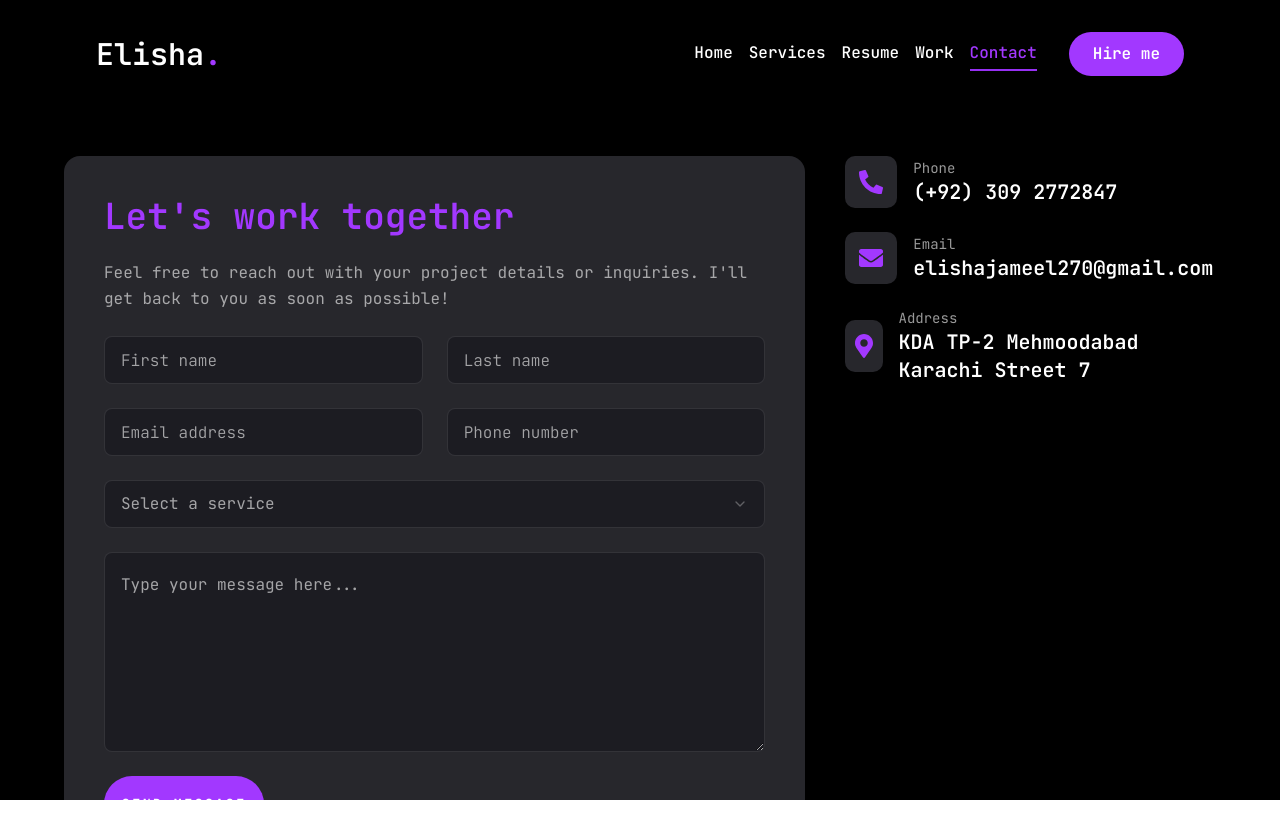
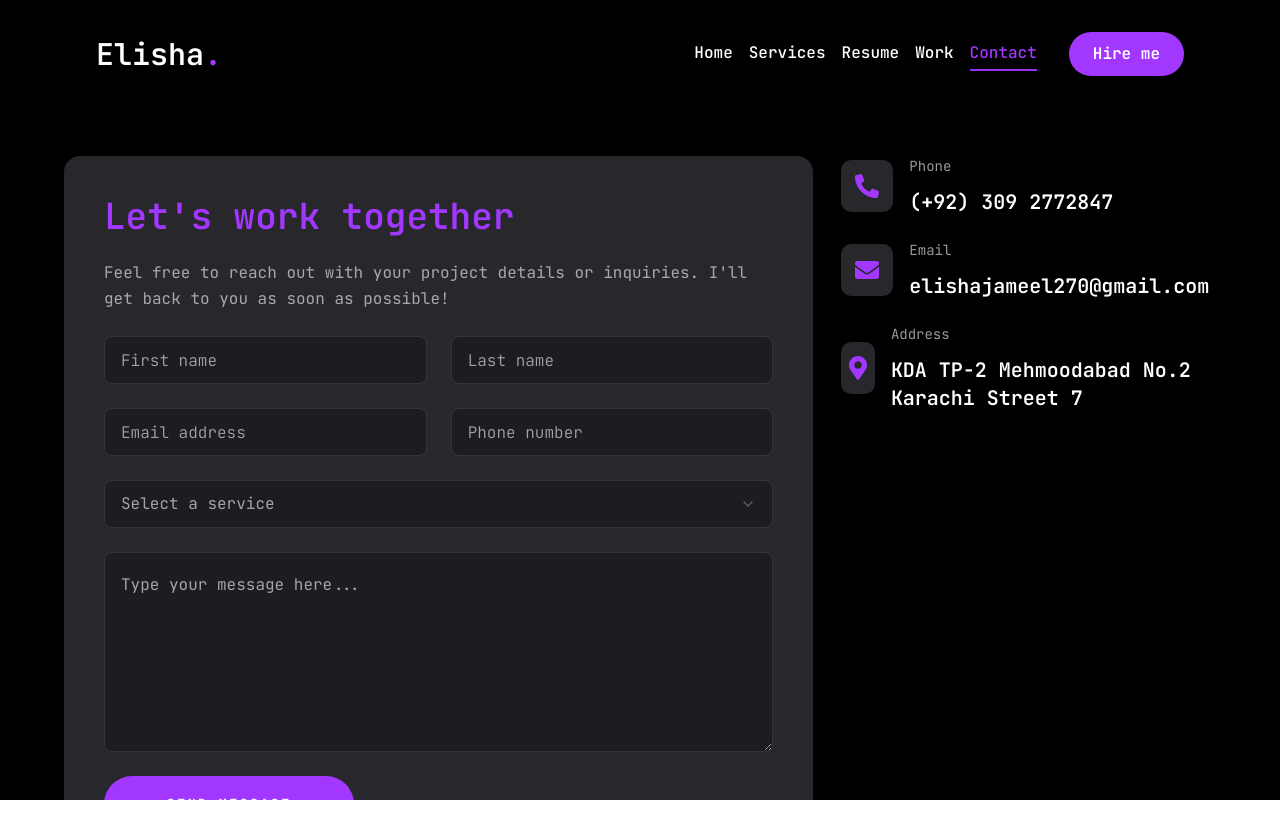
Before and after one commit to elishabhatti/elisha-portfolio, a Next.js app: page /contact in a window 1280 px wide. Shown: the top 838 px of the page. Built offline with nearby package versions, Linux system fonts and the light colour scheme.

Commit message:
changed some stylings

```diff
--- a/app/contact/page.jsx
+++ b/app/contact/page.jsx
@@ -30,7 +30,7 @@ const info = [
   {
     icon: <FaMapMarkerAlt />,
     title: "Address",
-    description: "KDA TP-2 Mehmoodabad Karachi Street 7",
+    description: "KDA TP-2 Mehmoodabad No.2 Karachi Street 7",
   },
 ];
 
@@ -42,10 +42,10 @@ const Contact = () => {
         opacity: 1,
         transition: { delay: 0.6, duration: 0.5, ease: "easeInOut" },
       }}
-      className="py-12 px-4 md:px-8 lg:px-16"
+      className="py-12 px-4 md:px-8 xl:px-16"
     >
       <div className="container mx-auto">
-        <div className="flex flex-col lg:flex-row gap-10 lg:gap-10 items-start">
+        <div className="flex flex-col lg:flex-row gap-7 lg:gap-7 items-start">
           {/* form */}
           <div className="w-full lg:w-2/3">
             <form className="flex flex-col gap-6 p-8 md:p-10 bg-[#27272c] rounded-2xl shadow-lg">
@@ -87,7 +87,7 @@ const Contact = () => {
               />
 
               {/* button */}
-              <Button size="lg" className="w-full md:w-40 py-3 font-medium">
+              <Button size="lg" className="max-w-[250px] font-medium">
                 Send Message
               </Button>
             </form>
@@ -110,7 +110,7 @@ const Contact = () => {
 
                   {/* text */}
                   <div>
-                    <p className="text-white/60 text-sm">{item.title}</p>
+                    <p className="text-white/60 mb-3 text-sm">{item.title}</p>
                     <h3 className="text-base sm:text-lg md:text-xl font-semibold">
                       {item.description}
                     </h3>
--- a/app/globals.css
+++ b/app/globals.css
@@ -2,6 +2,7 @@
 @import "tw-animate-css";
 
 @custom-variant dark (&:is(.dark *));
+
 body {
   font-family: var(--font-jetbrainsMono);
   background-color: var(--color-primary);
--- a/app/page.jsx
+++ b/app/page.jsx
@@ -23,20 +23,23 @@ const page = () => {
 
             {/* btn and socials */}
             <div className="flex cursor-pointer flex-col lg:flex-row items-center gap-6">
+              <div className="group">
                 <Button
                   variant="outline"
                   size="lg"
-                className="uppercase hover:text-white flex items-center gap-2"
+                  className="uppercase border-2 group-hover:transition-all duration-300 group-hover:bg-[#a238ff] flex items-center gap-2"
                 >
                   <a href="/Elisha-Jameel.docx" download>
-                  <span>Download CV</span>
-                  <FiDownload className="text-xl ml-2 inline" />
+                    <span className="hover:transition-all duration-300 group-hover:text-white">
+                      Download CV
+                    </span>
+                    <FiDownload className="hover:transition-all duration-300 group-hover:text-white text-xl ml-2 inline" />
                   </a>
                 </Button>
-
+              </div>
               <Social
                 containerStyles="flex gap-6"
-                iconStyles="w-10 h-10 border-2 border-[#a238ff] rounded-full flex justify-center items-center text-[#a238ff] text-base hover:bg-[#a238ff] hover:text-white hover:transition-all duration-500"
+                iconStyles="w-13 h-13 text-xl border-2 border-[#a238ff] rounded-full hover:transition-all duration-300 flex justify-center items-center text-[#a238ff] hover:bg-[#a238ff] text-base hover:text-white"
               />
             </div>
           </div>
--- a/app/services/page.jsx
+++ b/app/services/page.jsx
@@ -51,7 +51,7 @@ const Services = () => {
             return (
               <div
                 key={index}
-                className="flex-1 flex flex-col justify-center gap-6 group"
+                className="flex-1 flex flex-col justify-center gap-6"
               >
                 {/* to */}
                 <div className="w-full flex justify-between items-center">
@@ -60,9 +60,9 @@ const Services = () => {
                   </div>
                   <Link
                     href={service.href}
-                    className="xl:w-[60px] xl:h-[60px] w-[40px] h-[40px] rounded-full bg-white hover:bg-[#a238ff] transition-all duration-500 flex justify-center items-center hover:-rotate-45"
+                    className="xl:w-[60px] xl:h-[60px] w-[40px] h-[40px] rounded-full bg-white group hover:bg-[#a238ff]  transition-all duration-500 flex justify-center items-center hover:-rotate-45"
                   >
-                    <BsArrowDownRight className="text-primary xl:text-3xl text-2xl " />
+                    <BsArrowDownRight className="text-primary transition-all xl:text-3xl text-2xl group-hover:text-white" />
                   </Link>
                 </div>
                 {/* heading */}
--- a/components/Photo.jsx
+++ b/components/Photo.jsx
@@ -29,7 +29,7 @@ const Photo = () => {
             quality={100}
             fill
             alt="Profile Photo"
-            className="object-contain rounded-full"
+            className="object-contain p-5 rounded-full"
           />
         </motion.div>
 
--- a/components/ui/input.jsx
+++ b/components/ui/input.jsx
@@ -12,7 +12,7 @@ function Input({
       type={type}
       data-slot="input"
       className={cn(
-        "flex h-[48px] rounded-md border border-white/10 focus:border-[#00ff99] font-light bg-[#1C1C22] px-4 py-5 text-base placeholder:text-white/60 outline-none",
+        "flex h-[48px] rounded-md border border-white/10 focus:border-[#a238ff] font-light bg-[#1C1C22] px-4 py-5 text-base placeholder:text-white/60 outline-none",
         className
       )}
       {...props} />
--- a/components/ui/textarea.jsx
+++ b/components/ui/textarea.jsx
@@ -7,7 +7,7 @@ function Textarea({ className, ...props }) {
     <textarea
       data-slot="textarea"
       className={cn(
-        "flex min-h-[80px] w-full rounded-md border border-white/10 bg-[#1C1C22] px-4 py-5 text-base placeholder:text-white/60 focus-visible:outline-none focus-visible:ring-1 focus-visible:ring-[#00ff99] focus-visible:ring-offset-0 disabled:cursor-not-allowed disabled:opacity-50",
+        "flex min-h-[80px] w-full rounded-md border border-white/10 bg-[#1C1C22] px-4 py-5 text-base placeholder:text-white/60 focus-visible:outline-none focus-visible:ring-1 focus-visible:ring-[#a238ff] focus-visible:ring-offset-0 disabled:cursor-not-allowed disabled:opacity-50",
         className
       )}
       {...props}
```
Lines whose indentation alone changed are shown as unchanged.
